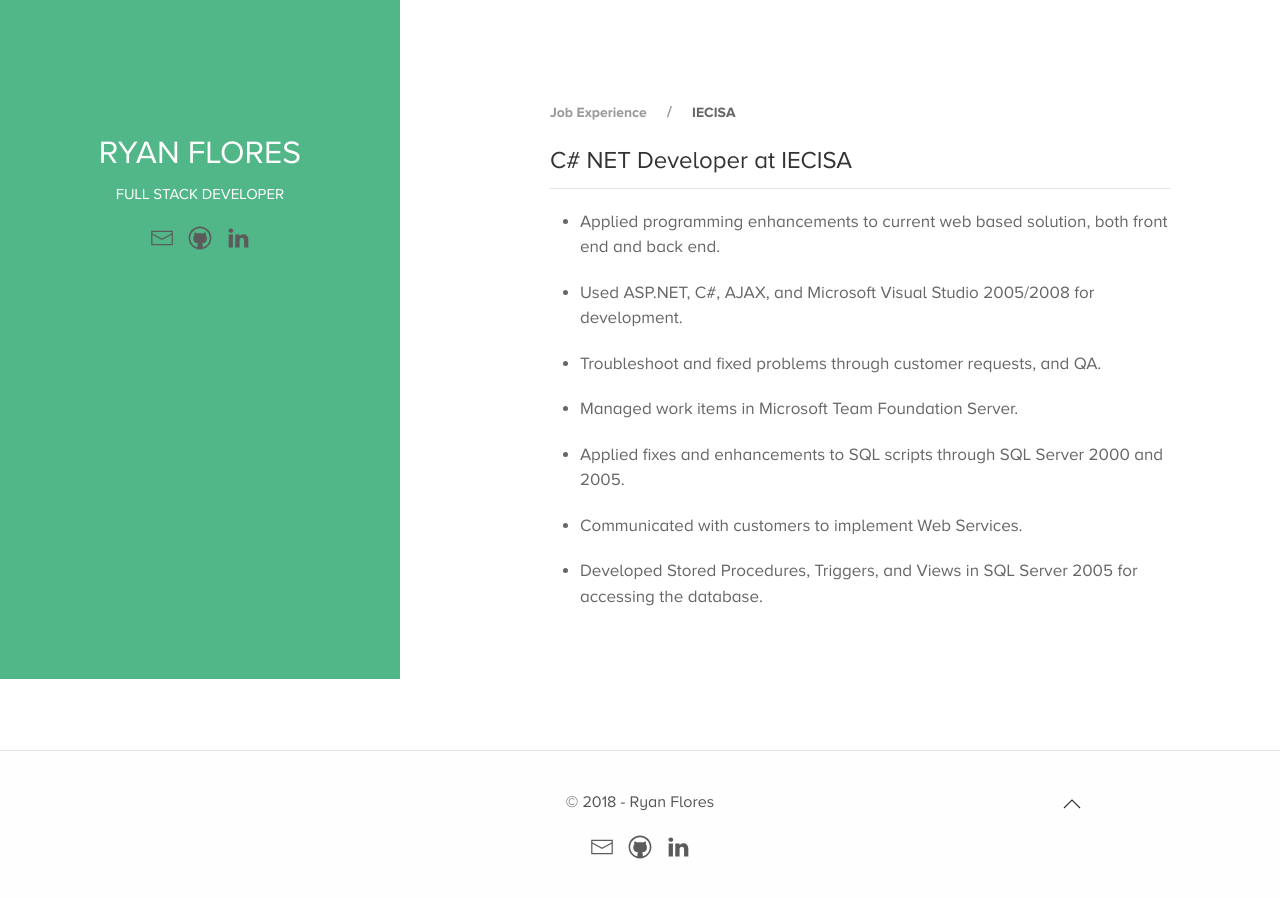
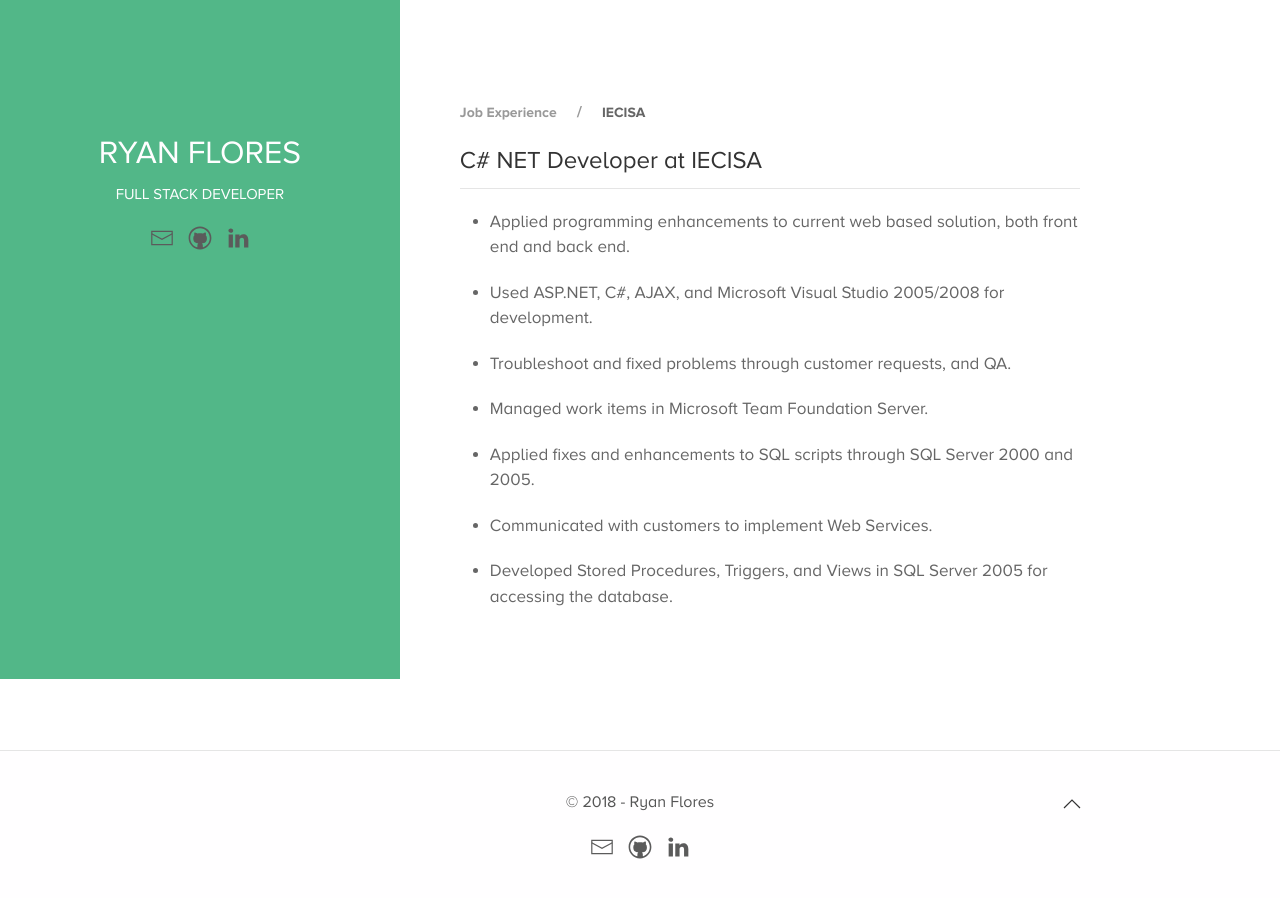
Before and after one commit to refactor8/refactor8.github.io, a Jekyll site: the page built from _jobs/iecisa.md, in a window 1280 px wide. Built offline with Jekyll 4.4.1, drawn with Linux system fonts in a browser that asks for light colours.

Commit message:
Update page layout

```diff
--- a/_layouts/page.html
+++ b/_layouts/page.html
@@ -21,7 +21,7 @@
           <div class="uk-width-1-3@m sidebar">
             {% include sidebar.html %}
           </div>
-          <div class="uk-width-1-2@m uk-align-center">
+          <div class="uk-width-1-2@m uk-align-center uk-margin-left uk-margin-right">
             {{ content }}
         </div>
       </div>
```
